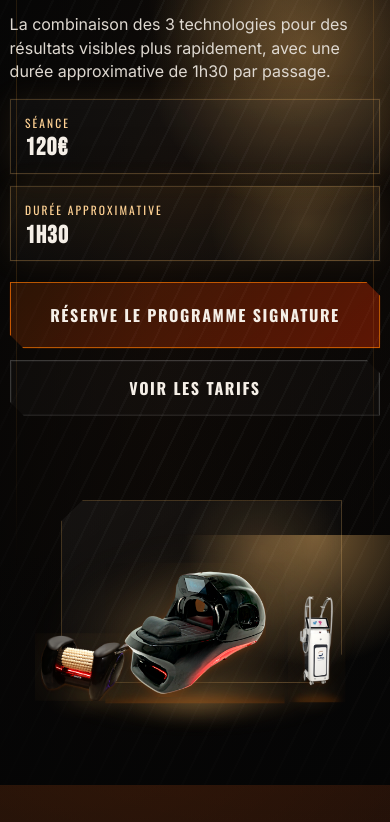
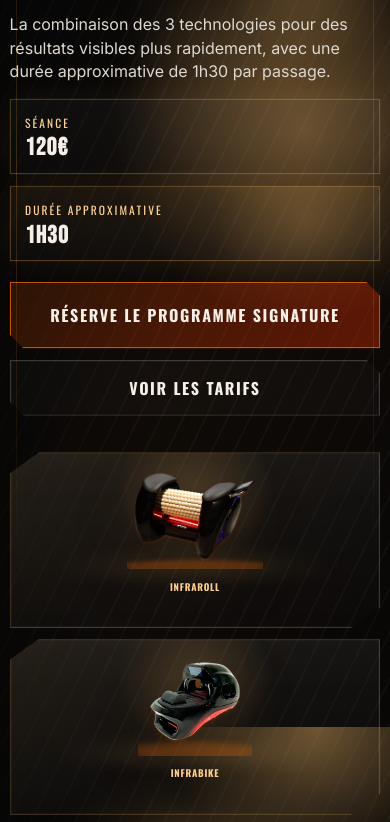
Before and after one commit to Marcestia/declic, a website: page programme-signature.html in a window 390 px wide. Shown: the part 258-1080 px from the top of the page. Drawn offline with nearby package versions, Linux system fonts and the light colour scheme.

Commit message:
Replace signature hero collage with machine cards

```diff
--- a/programme-signature.html
+++ b/programme-signature.html
@@ -20,7 +20,7 @@
   <link rel="icon" type="image/png" sizes="32x32" href="favicon-32.png?v=1">
   <link rel="icon" type="image/png" sizes="512x512" href="favicon.png?v=1">
   <link rel="apple-touch-icon" href="apple-touch-icon.png?v=1">
-  <link rel="stylesheet" href="styles.css?v=37">
+  <link rel="stylesheet" href="styles.css?v=38">
 </head>
 <body class="service-detail service-detail--signature">
   <canvas id="embers-canvas" aria-hidden="true"></canvas>
@@ -83,15 +83,24 @@
         <div class="service-hero__visual service-hero__visual--signature reveal" aria-hidden="true" style="--delay: 0.08s;">
           <div class="service-hero__visual-glow"></div>
           <div class="signature-machines">
-            <div class="signature-machine signature-machine--roll">
-              <img class="signature-machine__image signature-machine__image--roll" src="machine-roll-lineup.png" alt="" width="1188" height="862">
-            </div>
-            <div class="signature-machine signature-machine--bike">
-              <img class="signature-machine__image signature-machine__image--bike" src="machine-bike-lineup.png" alt="" width="650" height="566">
-            </div>
-            <div class="signature-machine signature-machine--supra">
-              <img class="signature-machine__image signature-machine__image--supra" src="machine-supra-lineup.png" alt="" width="332" height="666">
-            </div>
+            <article class="signature-card signature-card--roll">
+              <div class="signature-card__frame">
+                <img class="signature-card__image signature-card__image--roll" src="machine-roll-lineup.png" alt="InfraRoll" width="1188" height="862">
+              </div>
+              <span class="signature-card__label">InfraRoll</span>
+            </article>
+            <article class="signature-card signature-card--bike">
+              <div class="signature-card__frame">
+                <img class="signature-card__image signature-card__image--bike" src="machine-bike-lineup.png" alt="InfraBike" width="650" height="566">
+              </div>
+              <span class="signature-card__label">InfraBike</span>
+            </article>
+            <article class="signature-card signature-card--supra">
+              <div class="signature-card__frame">
+                <img class="signature-card__image signature-card__image--supra" src="machine-supra-lineup.png" alt="SupraSculpt" width="332" height="666">
+              </div>
+              <span class="signature-card__label">SupraSculpt</span>
+            </article>
           </div>
         </div>
       </div>
--- a/styles.css
+++ b/styles.css
@@ -1437,6 +1437,7 @@ img {
 
 .service-hero__content {
   max-width: 38rem;
+  min-width: 0;
 }
 
 .service-hero__title {
@@ -1508,6 +1509,7 @@ img {
 .service-hero__visual {
   position: relative;
   min-height: clamp(30rem, 70svh, 44rem);
+  min-width: 0;
 }
 
 .service-hero__visual-glow {
@@ -1540,97 +1542,106 @@ img {
 }
 
 .service-hero__visual--signature {
-  min-height: clamp(34rem, 76svh, 50rem);
+  min-height: clamp(30rem, 60svh, 40rem);
   overflow: visible;
 }
 
 .signature-machines {
-  position: absolute;
-  inset: -2% -6% 2% 2%;
-  max-width: 56rem;
-  margin-left: auto;
-}
-
-.signature-machines::before {
+  position: relative;
+  z-index: 2;
+  width: 100%;
+  min-width: 0;
+  display: grid;
+  grid-template-columns: repeat(3, minmax(0, 1fr));
+  gap: clamp(0.8rem, 1.6vw, 1.2rem);
+  align-items: stretch;
+}
+
+.signature-card {
+  position: relative;
+  min-width: 0;
+  min-height: clamp(17rem, 30vw, 22rem);
+  padding: 0.9rem 0.9rem 1rem;
+  border: 1px solid rgba(var(--service-accent-rgb), 0.18);
+  background:
+    linear-gradient(180deg, rgba(255, 255, 255, 0.035), rgba(255, 255, 255, 0.01)),
+    linear-gradient(145deg, rgba(var(--service-accent-rgb), 0.08), rgba(255, 255, 255, 0.01) 48%, rgba(0, 0, 0, 0.12));
+  box-shadow:
+    inset 0 0 0 1px rgba(255, 255, 255, 0.03),
+    0 0 32px rgba(var(--service-accent-rgb), 0.08);
+  clip-path: polygon(8% 0, 100% 0, 100% 88%, 92% 100%, 0 100%, 0 12%);
+  overflow: hidden;
+}
+
+.signature-card::before {
   content: "";
   position: absolute;
-  inset: 10% 4% 14% 10%;
-  border: 1px solid rgba(var(--service-accent-rgb), 0.22);
-  background:
-    radial-gradient(circle at 72% 28%, rgba(var(--service-accent-rgb), 0.16), transparent 34%),
-    linear-gradient(145deg, rgba(255, 255, 255, 0.05), rgba(255, 255, 255, 0.012));
-  clip-path: polygon(8% 0, 100% 0, 100% 84%, 92% 100%, 0 100%, 0 12%);
-  opacity: 0.96;
-}
-
-.signature-machines::after {
+  inset: 0;
+  background:
+    radial-gradient(circle at 50% 22%, rgba(var(--service-accent-rgb), 0.18), transparent 34%),
+    linear-gradient(180deg, rgba(255, 255, 255, 0.02), transparent 48%);
+  opacity: 0.9;
+  pointer-events: none;
+}
+
+.signature-card__frame {
+  position: relative;
+  z-index: 1;
+  min-height: clamp(13rem, 24vw, 16rem);
+  display: flex;
+  align-items: center;
+  justify-content: center;
+  padding: 0.5rem;
+}
+
+.signature-card__frame::after {
   content: "";
   position: absolute;
-  left: 10%;
-  right: 4%;
-  bottom: 14%;
-  height: 5.4rem;
-  background: radial-gradient(ellipse at center, rgba(var(--service-accent-rgb), 0.38), rgba(var(--service-accent-rgb), 0.1) 52%, transparent 74%);
+  left: 14%;
+  right: 14%;
+  bottom: 0.4rem;
+  height: 1.45rem;
+  background: radial-gradient(ellipse at center, rgba(var(--service-accent-rgb), 0.34), rgba(var(--service-accent-rgb), 0.06) 58%, transparent 78%);
   filter: blur(10px);
 }
 
-.signature-machine {
-  position: absolute;
-}
-
-.signature-machine::after {
-  content: "";
-  position: absolute;
-  left: 12%;
-  right: 12%;
-  bottom: 0.15rem;
-  height: 1.8rem;
-  background: radial-gradient(ellipse at center, rgba(var(--service-accent-rgb), 0.3), rgba(var(--service-accent-rgb), 0.04) 58%, transparent 76%);
-  filter: blur(10px);
-  opacity: 0.9;
-}
-
-.signature-machine__image {
-  position: relative;
+.signature-card__image {
+  position: relative;
+  z-index: 1;
   display: block;
-  width: 100%;
+  width: auto;
+  max-width: 100%;
+  max-height: clamp(11rem, 20vw, 14rem);
   height: auto;
   filter:
-    drop-shadow(0 18px 38px rgba(0, 0, 0, 0.42))
-    drop-shadow(0 0 28px rgba(var(--service-accent-rgb), 0.14));
-}
-
-.signature-machine__image--roll {
-  clip-path: inset(0 0 12% 0);
-}
-
-.signature-machine__image--bike {
-  clip-path: inset(0 0 10% 0);
-}
-
-.signature-machine__image--supra {
-  clip-path: inset(0 0 4% 0);
-}
-
-.signature-machine--roll {
-  left: 1%;
-  bottom: 20%;
-  width: min(36%, 20rem);
+    drop-shadow(0 18px 28px rgba(0, 0, 0, 0.34))
+    drop-shadow(0 0 24px rgba(var(--service-accent-rgb), 0.12));
+}
+
+.signature-card__image--roll {
+  max-width: 92%;
+}
+
+.signature-card__image--bike {
+  max-width: 108%;
+}
+
+.signature-card__image--supra {
+  max-height: clamp(12rem, 22vw, 15rem);
+}
+
+.signature-card__label {
+  position: relative;
   z-index: 1;
-}
-
-.signature-machine--bike {
-  left: 19%;
-  bottom: 14%;
-  width: min(62%, 36rem);
-  z-index: 2;
-}
-
-.signature-machine--supra {
-  right: 4%;
-  bottom: 20%;
-  width: min(22%, 11.5rem);
-  z-index: 3;
+  display: block;
+  margin-top: 0.3rem;
+  text-align: center;
+  font-family: var(--font-heading);
+  font-size: 0.98rem;
+  font-weight: 700;
+  letter-spacing: 0.16em;
+  text-transform: uppercase;
+  color: color-mix(in srgb, var(--service-accent) 76%, white);
 }
 
 .service-pricing {
@@ -2314,9 +2325,8 @@ img {
   }
 
   .signature-machines {
-    inset: 2% 0 0 0;
-    max-width: 42rem;
-    margin-inline: auto;
+    gap: 0.85rem;
+    max-width: none;
   }
 
   .service-suite__grid {
@@ -2416,24 +2426,33 @@ img {
   }
 
   .service-hero__visual--signature {
-    min-height: 24rem;
+    min-height: auto;
   }
 
   .signature-machines {
-    inset: 1% 0 0 0;
-    max-width: 33rem;
-    margin-inline: auto;
-  }
-
-  .signature-machines::before {
-    inset: 12% 5% 18% 7%;
-  }
-
-  .signature-machines::after {
-    left: 10%;
-    right: 8%;
-    bottom: 9%;
-    height: 3.8rem;
+    gap: 0.65rem;
+  }
+
+  .signature-card {
+    min-height: 14.8rem;
+    padding: 0.75rem 0.7rem 0.85rem;
+  }
+
+  .signature-card__frame {
+    min-height: 10rem;
+  }
+
+  .signature-card__image {
+    max-height: 8.9rem;
+  }
+
+  .signature-card__image--supra {
+    max-height: 9.8rem;
+  }
+
+  .signature-card__label {
+    font-size: 0.78rem;
+    letter-spacing: 0.12em;
   }
 }
 
@@ -2681,7 +2700,7 @@ img {
   }
 
   .service-hero--signature .service-hero__visual--signature {
-    min-height: 19.5rem;
+    min-height: auto;
     margin-top: 0.9rem;
   }
 
@@ -2699,47 +2718,43 @@ img {
   }
 
   .signature-machines {
-    inset: 0;
-    max-width: 24rem;
-    margin-inline: auto;
+    grid-template-columns: 1fr;
+    gap: 0.65rem;
   }
 
   .service-hero--signature .signature-machines {
-    max-width: 22rem;
-  }
-
-  .signature-machines::before {
-    inset: 16% 4% 22% 8%;
-  }
-
-  .signature-machines::after {
-    left: 12%;
+    max-width: none;
+  }
+
+  .signature-card {
+    min-height: 12.2rem;
+    padding: 0.55rem 0.45rem 0.7rem;
+  }
+
+  .signature-card__frame {
+    min-height: 8rem;
+    padding: 0.3rem;
+  }
+
+  .signature-card__frame::after {
+    left: 10%;
     right: 10%;
-    bottom: 10%;
-    height: 3rem;
-  }
-
-  .signature-machine::after {
-    height: 1.2rem;
-    bottom: 0.25rem;
-  }
-
-  .signature-machine--roll {
-    left: 0;
-    bottom: 13%;
-    width: min(31%, 8.6rem);
-  }
-
-  .signature-machine--bike {
-    left: 24%;
-    bottom: 10%;
-    width: min(54%, 14.2rem);
-  }
-
-  .signature-machine--supra {
-    right: 4%;
-    bottom: 14%;
-    width: min(18%, 6.2rem);
+    bottom: 0.2rem;
+    height: 1rem;
+  }
+
+  .signature-card__image {
+    max-height: 7rem;
+  }
+
+  .signature-card__image--supra {
+    max-height: 7.8rem;
+  }
+
+  .signature-card__label {
+    margin-top: 0.15rem;
+    font-size: 0.66rem;
+    letter-spacing: 0.08em;
   }
 }
 
@@ -2761,25 +2776,27 @@ img {
   }
 
   .service-hero--signature .service-hero__visual--signature {
-    min-height: 18.5rem;
-  }
-
-  .service-hero--signature .signature-machines {
-    max-width: 20rem;
-  }
-
-  .service-hero--signature .signature-machine--roll {
-    width: min(33%, 7.8rem);
-  }
-
-  .service-hero--signature .signature-machine--bike {
-    left: 22%;
-    width: min(56%, 13rem);
-  }
-
-  .service-hero--signature .signature-machine--supra {
-    right: 3%;
-    width: min(18%, 5.7rem);
+    min-height: auto;
+  }
+
+  .signature-card {
+    min-height: 11rem;
+  }
+
+  .signature-card__frame {
+    min-height: 7.2rem;
+  }
+
+  .signature-card__image {
+    max-height: 6.2rem;
+  }
+
+  .signature-card__image--supra {
+    max-height: 6.8rem;
+  }
+
+  .signature-card__label {
+    font-size: 0.6rem;
   }
 
   .hero__impactline {
```
Also changed, not shown: index.html (+1 -1 lines), infrabike.html (+1 -1 lines), infraroll.html (+1 -1 lines), suprasculpt.html (+1 -1 lines).
